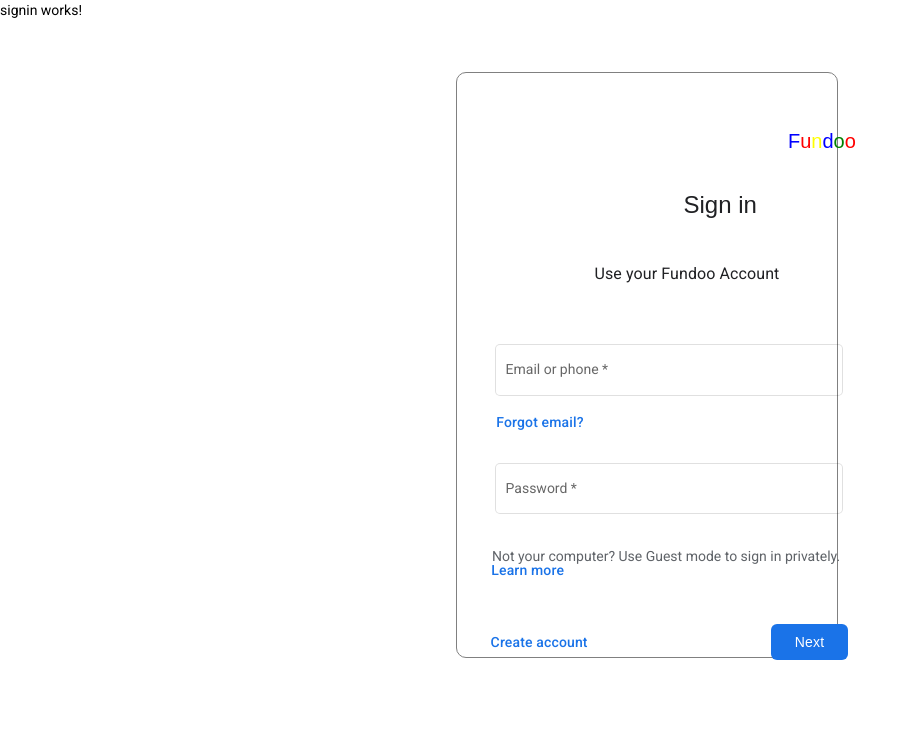
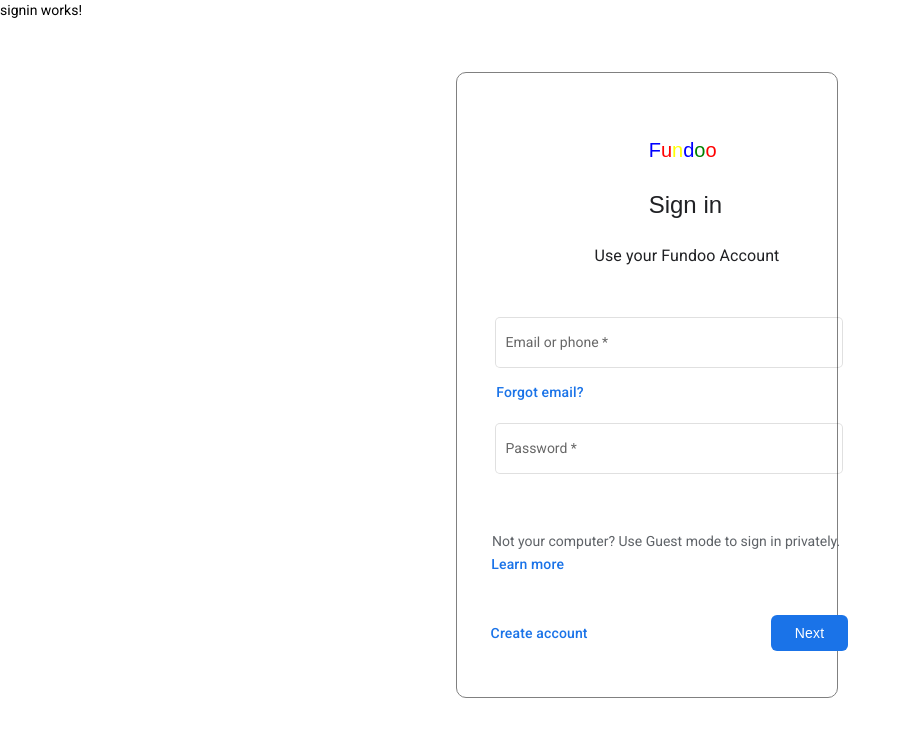
Before and after one commit to Shaunak12wankhade/Fundoo-notes-front-end, an Angular app: page /signin in a window 1280 px wide. Shown: the top 736 px of the page, without its empty margins (0-918 px from the left). Built offline with nearby package versions, Linux system fonts and the light colour scheme.

Commit message:
[Shaunak] Added: Fundoo notes signin component

```diff
--- a/src/app/Components/signin/signin.component.scss
+++ b/src/app/Components/signin/signin.component.scss
@@ -11,7 +11,7 @@
 
     // justify-content: center;
     width: 30%;
-    height: 73%;
+    height: 78%;
     position: relative;
     left: 36%;
     top: 5%;
@@ -36,7 +36,7 @@
     text-align: center;
     display: flex;
     position: relative;
-    left: 55%;
+    left: 15%;
     top: 5%;
     font-family   : 'Google Sans', 'Noto Sans Myanmar UI', arial, sans-serif;
     font-size     : 20px;
@@ -71,8 +71,8 @@
     display: flex;
     flex-direction: row;
     position: relative;
-    left: 55%;
-    top: 0%;
+    left: 45%;
+    top: -3%;
     width: 80%;
     color: #202124;
     font-family: 'Google Sans','Noto Sans Myanmar UI',arial,sans-serif;
@@ -93,6 +93,7 @@
     font-family: roboto,'Noto Sans Myanmar UI',arial,sans-serif;
     position: relative;
     left: 16%;
+    top: -7%;
 }
 
 
@@ -100,7 +101,7 @@
 
     //   border: 2px solid pink;
       position: relative;
-      top: 2%;
+      top: -18%;
       left: 8%;
       width: 100%;
       // height: 50%;
@@ -122,7 +123,7 @@
     position: relative;
     left: 8%;
     width: 70%;
-    top: 4%;
+    top: -17%;
     font-size: 14px;
     height: 40px;
     padding: 6px 8px;
@@ -154,7 +155,7 @@
 
     //   border: 2px solid pink;
     position: relative;
-    top: 2%;
+    top: -22%;
     left: 8%;
     width: 100%;
     // height: 50%;
@@ -206,7 +207,7 @@
     font-size: 14px;
     line-height: 1.4286;
     position: relative;
-    top: 8%;
+    top: -8%;
     left: 10%;
     margin-top: 8%;
 
@@ -215,7 +216,7 @@
 .learnmorebutton{
     // border: 1px solid yellow;
     position: relative;
-    top: 6%;
+    top: -7%;
     left: 8%;
     width: 70%;
     font-size: 14px;
@@ -253,7 +254,7 @@
     left: 8%;
     width: 100%;
     // height: 5%;
-    top: 8%;
+    top: -6%;
     font-size: 14px;
     height: 20px;
     padding: 6px 8px;
--- a/src/app/Components/signin/signin.component.ts
+++ b/src/app/Components/signin/signin.component.ts
@@ -51,6 +51,7 @@ export class SigninComponent implements OnInit {
         }
          this.user.userSignin(signinobject).subscribe((response:any)=> {
            console.log(response);
+           localStorage.setItem('token', response.id)
          })
 
       }else{
```
